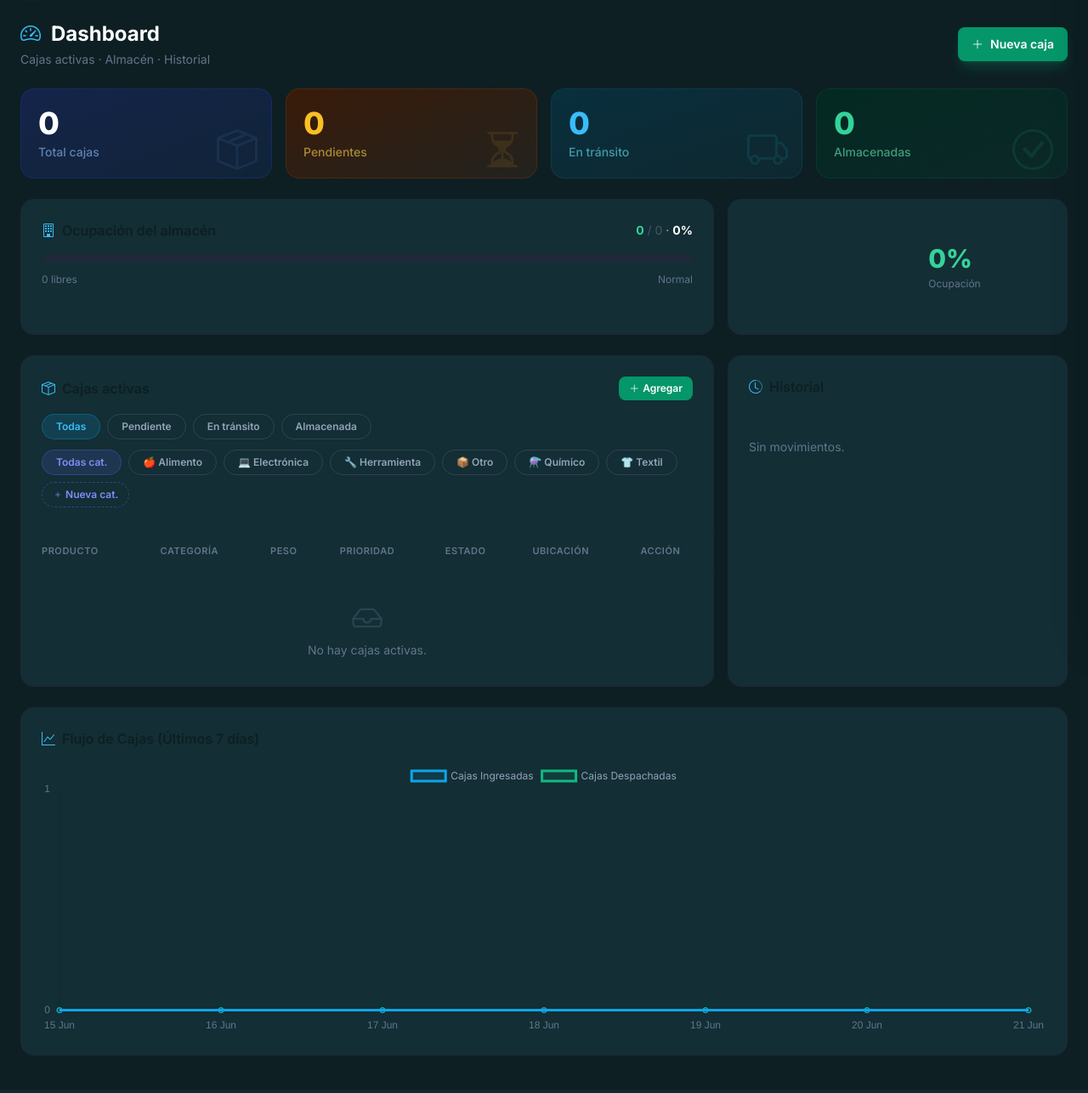
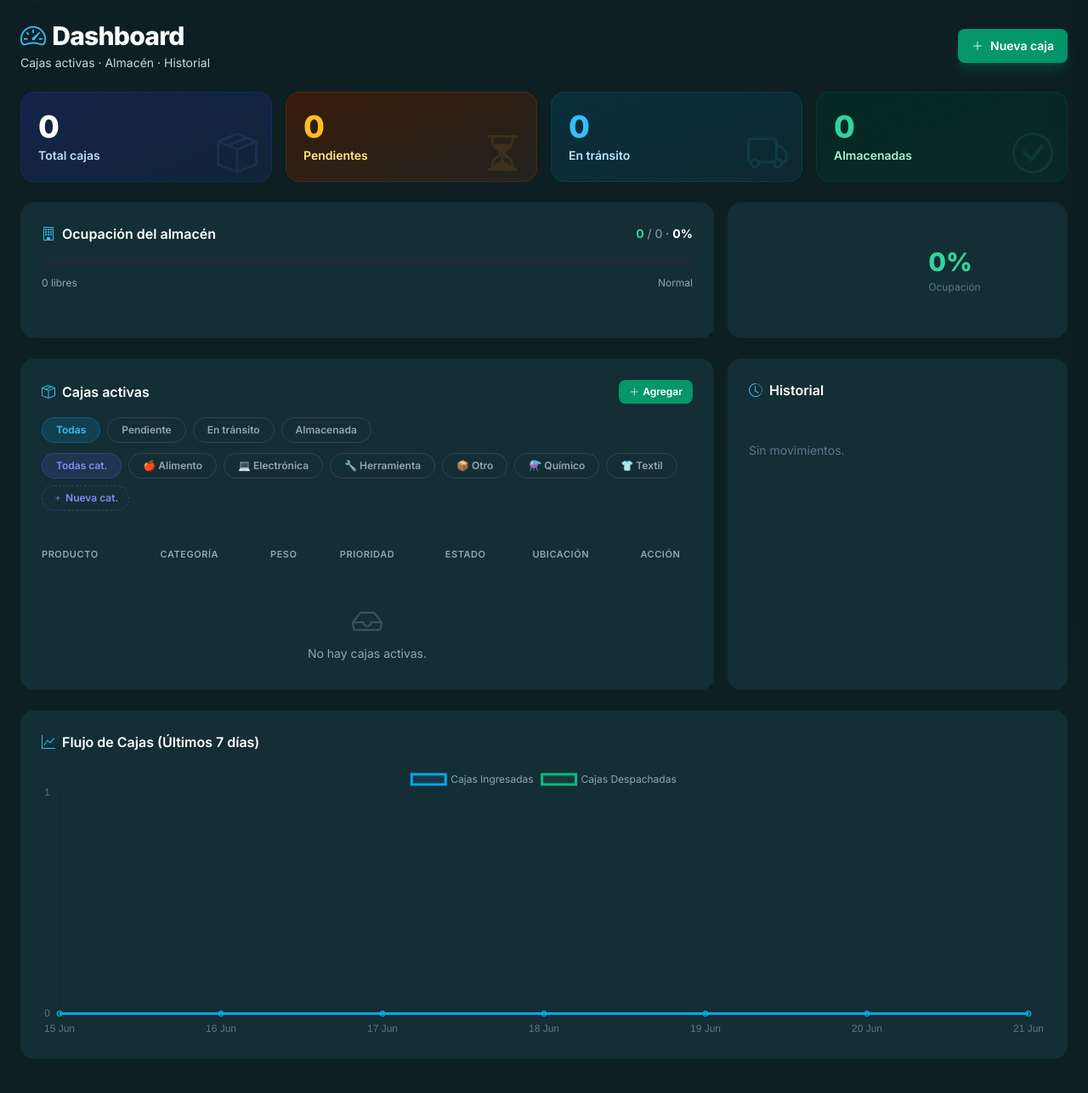
Before and after one commit to mzl-commits/logismart, a Django app: page / in a window 1280 px wide. Shown: the part 64-1350 px from the top of the page at 85% size. Run offline with Django 5.2, Linux system fonts and the light colour scheme; a user stored in the database is signed in; data comes from the database, SQL or seed files in the repository; data that the repository does not hold is empty; parts of the project's set-up code (start-up, migrations or seed data) failed here and were passed over; some libraries are stand-ins or nearby versions.

Commit message:
fix(frontend): resolver bloqueo de navbar, botones de nueva caja y colores del dashboard

```diff
--- a/clasificacion/templates/clasificacion/almacen_visual.html
+++ b/clasificacion/templates/clasificacion/almacen_visual.html
@@ -409,10 +409,7 @@ document.addEventListener('DOMContentLoaded', async () => {
                 lastUbisHash = newUbisHash;
             }
 
-            // Auto-avanzar carro si está en movimiento
-            if (carroGlobal?.estado === 'moviendo') {
-                await fetch('/api/carro/avanzar/', { method: 'POST', headers: { 'X-CSRFToken': getCookie('csrftoken') } });
-            }
+
         } catch(e) { /* silencio en polling */ }
     }, 1500);
 });
--- a/clasificacion/templates/clasificacion/base.html
+++ b/clasificacion/templates/clasificacion/base.html
@@ -141,7 +141,8 @@
             <button class="px-3 py-1.5 rounded-lg text-sm font-medium flex items-center gap-1.5 transition-all {% if request.path == '/configuracion/' or request.path == '/administracion/' %}text-white bg-[#2D4A53]/50{% else %}text-[#69818D] hover:text-[#AFB3B7] hover:bg-[#2D4A53]/20{% endif %}">
                 <i class="bi bi-shield-lock"></i> Admin <i class="bi bi-chevron-down text-[10px]"></i>
             </button>
-            <div class="nav-dropdown absolute top-full left-0 mt-2 w-48 bg-[#132E35] border border-[#2D4A53]/80 rounded-xl shadow-2xl shadow-black/40 py-1.5 z-[1060]">
+            <div class="nav-dropdown absolute top-full left-0 pt-2 w-48 z-[1060]">
+                <div class="bg-[#132E35] border border-[#2D4A53]/80 rounded-xl shadow-2xl shadow-black/40 py-1.5">
                     <a href="/configuracion/" class="flex items-center gap-2.5 px-4 py-2.5 text-sm text-[#69818D] hover:text-white hover:bg-[#2D4A53]/30 transition-colors no-underline {% if request.path == '/configuracion/' %}text-white bg-[#2D4A53]/30{% endif %}">
                         <i class="bi bi-robot"></i> Robot AGV
                     </a>
@@ -154,6 +155,8 @@
                     </a>
                 </div>
             </div>
+        </div>
+
         {% endif %}
 
         <!-- Suscripción (siempre visible) -->
--- a/clasificacion/templates/clasificacion/dashboard.html
+++ b/clasificacion/templates/clasificacion/dashboard.html
@@ -5,10 +5,10 @@
 <!-- Header -->
 <div class="flex flex-col sm:flex-row gap-4 justify-between sm:items-center mb-6 fade-in">
     <div>
-        <h2 class="text-2xl font-bold text-white flex items-center gap-3">
+        <h1 class="text-3xl font-extrabold text-white tracking-tight flex items-center gap-2">
             <i class="bi bi-speedometer2 text-sky-400"></i> Dashboard
-        </h2>
-        <p class="text-slate-500 text-sm mt-1">Cajas activas · Almacén · Historial</p>
+        </h1>
+        <p class="text-slate-300 text-sm mt-1">Cajas activas · Almacén · Historial</p>
     </div>
     <div>
         <a href="/nueva-caja/" class="bg-emerald-600 hover:bg-emerald-500 text-white text-sm font-semibold px-4 py-2.5 rounded-lg flex items-center justify-center gap-2 shadow-lg shadow-emerald-500/20 hover:shadow-emerald-500/30 transition-all hover:-translate-y-0.5 no-underline w-full sm:w-auto">
@@ -21,22 +21,22 @@
 <div class="grid grid-cols-1 sm:grid-cols-2 lg:grid-cols-4 gap-4 mb-6">
     <div class="fade-in relative overflow-hidden rounded-2xl p-5 bg-gradient-to-br from-blue-950/80 to-blue-900/20 border border-blue-800/30 group hover:border-blue-700/50 transition-colors">
         <div class="text-4xl font-extrabold text-white">{{ total_cajas }}</div>
-        <div class="text-sm font-medium text-blue-300/60 mt-1">Total cajas</div>
+        <div class="text-sm font-semibold text-blue-200 mt-1">Total cajas</div>
         <i class="bi bi-box-seam absolute right-4 bottom-2 text-5xl text-blue-400/10 group-hover:text-blue-400/20 transition-colors"></i>
     </div>
     <div class="fade-in fade-d1 relative overflow-hidden rounded-2xl p-5 bg-gradient-to-br from-amber-950/80 to-amber-900/20 border border-amber-800/30 group hover:border-amber-700/50 transition-colors">
         <div class="text-4xl font-extrabold text-amber-400">{{ cajas_pendientes }}</div>
-        <div class="text-sm font-medium text-amber-300/60 mt-1">Pendientes</div>
+        <div class="text-sm font-semibold text-amber-200 mt-1">Pendientes</div>
         <i class="bi bi-hourglass-split absolute right-4 bottom-2 text-5xl text-amber-400/10 group-hover:text-amber-400/20 transition-colors"></i>
     </div>
     <div class="fade-in fade-d2 relative overflow-hidden rounded-2xl p-5 bg-gradient-to-br from-cyan-950/80 to-cyan-900/20 border border-cyan-800/30 group hover:border-cyan-700/50 transition-colors">
         <div class="text-4xl font-extrabold text-sky-400">{{ cajas_transito }}</div>
-        <div class="text-sm font-medium text-cyan-300/60 mt-1">En tránsito</div>
+        <div class="text-sm font-semibold text-sky-200 mt-1">En tránsito</div>
         <i class="bi bi-truck absolute right-4 bottom-2 text-5xl text-cyan-400/10 group-hover:text-cyan-400/20 transition-colors"></i>
     </div>
     <div class="fade-in fade-d3 relative overflow-hidden rounded-2xl p-5 bg-gradient-to-br from-emerald-950/80 to-emerald-900/20 border border-emerald-800/30 group hover:border-emerald-700/50 transition-colors">
         <div class="text-4xl font-extrabold text-emerald-400">{{ cajas_almacenadas }}</div>
-        <div class="text-sm font-medium text-emerald-300/60 mt-1">Almacenadas</div>
+        <div class="text-sm font-semibold text-emerald-200 mt-1">Almacenadas</div>
         <i class="bi bi-check-circle absolute right-4 bottom-2 text-5xl text-emerald-400/10 group-hover:text-emerald-400/20 transition-colors"></i>
     </div>
 </div>
@@ -45,13 +45,13 @@
 <div class="grid grid-cols-1 lg:grid-cols-3 gap-4 mb-6 fade-in fade-d1">
     <div class="lg:col-span-2 bg-surface rounded-2xl border border-slate-800/60 p-6">
         <div class="flex justify-between items-center mb-4">
-            <span class="text-base font-semibold flex items-center gap-2"><i class="bi bi-building text-sky-400"></i> Ocupación del almacén</span>
-            <span class="text-sm"><span class="{% if pct_ocupacion >= 90 %}text-red-500{% elif pct_ocupacion >= 70 %}text-amber-500{% else %}text-emerald-400{% endif %} font-bold">{{ ubicaciones_ocupadas }}</span><span class="text-slate-600"> / {{ total_ubicaciones }}</span> · <strong class="text-white">{{ pct_ocupacion }}%</strong></span>
+            <span class="text-base font-semibold text-white flex items-center gap-2"><i class="bi bi-building text-sky-400"></i> Ocupación del almacén</span>
+            <span class="text-sm"><span class="{% if pct_ocupacion >= 90 %}text-red-500{% elif pct_ocupacion >= 70 %}text-amber-500{% else %}text-emerald-400{% endif %} font-bold">{{ ubicaciones_ocupadas }}</span><span class="text-slate-400"> / {{ total_ubicaciones }}</span> · <strong class="text-white">{{ pct_ocupacion }}%</strong></span>
         </div>
         <div class="h-2.5 bg-slate-800 rounded-full overflow-hidden">
             <div class="h-full rounded-full transition-all duration-700 {% if pct_ocupacion >= 90 %}bg-gradient-to-r from-red-600 to-red-500{% elif pct_ocupacion >= 70 %}bg-gradient-to-r from-amber-500 to-amber-400{% else %}bg-gradient-to-r from-emerald-500 to-teal-500{% endif %}" style="width:{{ pct_ocupacion }}%"></div>
         </div>
-        <div class="flex justify-between mt-3 text-xs text-slate-500">
+        <div class="flex justify-between mt-3 text-xs text-slate-400">
             <span>{{ ubicaciones_libres }} libres</span>
             <span>{% if pct_ocupacion >= 90 %}⚠️ Crítico{% elif pct_ocupacion >= 70 %}Capacidad alta{% else %}Normal{% endif %}</span>
         </div>
@@ -73,7 +73,7 @@
     <div class="lg:col-span-2 bg-surface rounded-2xl border border-slate-800/60 overflow-hidden">
         <div class="p-6 border-b border-slate-800/60">
             <div class="flex items-center justify-between mb-4">
-                <span class="text-base font-semibold flex items-center gap-2"><i class="bi bi-box-seam text-sky-400"></i> Cajas activas</span>
+                <span class="text-base font-semibold text-white flex items-center gap-2"><i class="bi bi-box-seam text-sky-400"></i> Cajas activas</span>
                 <a href="/nueva-caja/" class="bg-emerald-600 hover:bg-emerald-500 text-white text-xs font-semibold px-3 py-1.5 rounded-lg flex items-center gap-1 transition-colors no-underline"><i class="bi bi-plus-lg"></i> Agregar</a>
             </div>
 
@@ -100,13 +100,13 @@
             <table class="w-full text-sm">
                 <thead>
                     <tr class="border-b border-slate-800/60">
-                        <th class="text-left text-[11px] font-semibold uppercase tracking-wider text-slate-500 px-6 py-4">Producto</th>
-                        <th class="hidden md:table-cell text-left text-[11px] font-semibold uppercase tracking-wider text-slate-500 px-4 py-4">Categoría</th>
-                        <th class="hidden md:table-cell text-left text-[11px] font-semibold uppercase tracking-wider text-slate-500 px-4 py-4">Peso</th>
-                        <th class="text-left text-[11px] font-semibold uppercase tracking-wider text-slate-500 px-4 py-4">Prioridad</th>
-                        <th class="text-left text-[11px] font-semibold uppercase tracking-wider text-slate-500 px-4 py-4">Estado</th>
-                        <th class="hidden md:table-cell text-left text-[11px] font-semibold uppercase tracking-wider text-slate-500 px-4 py-4">Ubicación</th>
-                        <th class="text-left text-[11px] font-semibold uppercase tracking-wider text-slate-500 px-4 py-4">Acción</th>
+                        <th class="text-left text-[11px] font-semibold uppercase tracking-wider text-slate-400 px-6 py-4">Producto</th>
+                        <th class="hidden md:table-cell text-left text-[11px] font-semibold uppercase tracking-wider text-slate-400 px-4 py-4">Categoría</th>
+                        <th class="hidden md:table-cell text-left text-[11px] font-semibold uppercase tracking-wider text-slate-400 px-4 py-4">Peso</th>
+                        <th class="text-left text-[11px] font-semibold uppercase tracking-wider text-slate-400 px-4 py-4">Prioridad</th>
+                        <th class="text-left text-[11px] font-semibold uppercase tracking-wider text-slate-400 px-4 py-4">Estado</th>
+                        <th class="hidden md:table-cell text-left text-[11px] font-semibold uppercase tracking-wider text-slate-400 px-4 py-4">Ubicación</th>
+                        <th class="text-left text-[11px] font-semibold uppercase tracking-wider text-slate-400 px-4 py-4">Acción</th>
                     </tr>
                 </thead>
                 <tbody id="tabla-body" class="divide-y divide-slate-800/40">
@@ -114,8 +114,8 @@
                     <tr class="hover:bg-white/[.02] transition-colors" data-estado="{{ caja.estado }}" data-cat="{{ caja.categoria }}">
                         <td class="px-6 py-3">
                             <div class="font-medium text-slate-200 text-base">{{ caja.producto }}{% if caja.es_fragil %} <span title="Frágil">🔷</span>{% endif %}</div>
-                            <div class="text-xs text-slate-500">{{ caja.id }}</div>
-                            <div class="text-xs text-slate-400 flex flex-wrap gap-x-2 mt-1 md:hidden">
+                            <div class="text-xs text-slate-400">{{ caja.id }}</div>
+                            <div class="text-xs text-slate-300 flex flex-wrap gap-x-2 mt-1 md:hidden">
                                 <span>Cat: {{ caja.categoria }}</span>
                                 <span>· {{ caja.peso_kg }} kg</span>
                                 {% if caja.estado != 'pendiente' %}
@@ -123,7 +123,7 @@
                                 {% endif %}
                             </div>
                         </td>
-                        <td class="hidden md:table-cell px-4 py-3 text-sm text-slate-400">{{ caja.categoria }}</td>
+                        <td class="hidden md:table-cell px-4 py-3 text-sm text-slate-300">{{ caja.categoria }}</td>
                         <td class="hidden md:table-cell px-4 py-3 text-sm text-slate-300">{{ caja.peso_kg }} kg</td>
                         <td class="px-4 py-3">
                             <span class="px-2.5 py-1 rounded-md text-xs font-semibold
@@ -147,9 +147,9 @@
                             {% if caja.estado == 'pendiente' %}
                                 <span class="px-2.5 py-1 rounded-md text-xs font-semibold bg-sky-500/10 text-sky-400 border border-sky-500/20" id="rec-{{ caja.id }}">—</span>
                             {% elif caja.id_ubicacion %}
-                                <span class="text-sm text-slate-400">{{ caja.id_ubicacion }}</span>
+                                <span class="text-sm text-slate-300">{{ caja.id_ubicacion }}</span>
                             {% else %}
-                                <span class="text-slate-600 text-sm">—</span>
+                                <span class="text-slate-400 text-sm">—</span>
                             {% endif %}
                         </td>
                         <td class="px-4 py-3">
@@ -169,7 +169,7 @@
                         </td>
                     </tr>
                 {% empty %}
-                    <tr><td colspan="7" class="text-center text-slate-500 py-8">
+                    <tr><td colspan="7" class="text-center text-slate-400 py-8">
                          <i class="bi bi-inbox text-4xl block mb-2 opacity-30"></i>No hay cajas activas.
                     </td></tr>
                 {% endfor %}
@@ -181,7 +181,7 @@
     <!-- Historial -->
     <div class="bg-surface rounded-2xl border border-slate-800/60 overflow-hidden flex flex-col">
         <div class="p-6 border-b border-slate-800/60 shrink-0">
-            <span class="text-base font-semibold flex items-center gap-2"><i class="bi bi-clock-history text-sky-400"></i> Historial</span>
+            <span class="text-base font-semibold text-white flex items-center gap-2"><i class="bi bi-clock-history text-sky-400"></i> Historial</span>
         </div>
         <div class="p-6 space-y-5 overflow-y-auto flex-1 max-h-[500px]">
             {% for log in historial_reciente %}
@@ -193,9 +193,9 @@
                     {% else %}bg-amber-500{% endif %}">
                 </div>
                 <div class="text-sm font-semibold text-white">{{ log.id_caja.id }}</div>
-                <div class="text-xs text-slate-500 flex items-center gap-1.5 mt-1">
+                <div class="text-xs text-slate-400 flex items-center gap-1.5 mt-1">
                     {{ log.estado_anterior }}
-                    <i class="bi bi-arrow-right text-[9px] text-slate-600"></i>
+                    <i class="bi bi-arrow-right text-[9px] text-slate-500"></i>
                     <span class="px-1.5 py-0.5 rounded text-[10px] font-semibold
                         {% if log.estado_nuevo == 'almacenada' %}bg-emerald-600/20 text-emerald-400
                         {% elif log.estado_nuevo == 'en_transito' %}bg-sky-600/20 text-sky-400
@@ -203,9 +203,9 @@
                         {% else %}bg-amber-600/20 text-amber-400{% endif %}">
                         {{ log.estado_nuevo }}
                     </span>
-                    {% if log.id_usuario %}<span class="text-slate-600 ml-1">· {{ log.id_usuario.nombre }}</span>{% endif %}
+                    {% if log.id_usuario %}<span class="text-slate-400 ml-1">· {{ log.id_usuario.nombre }}</span>{% endif %}
                 </div>
-                <div class="text-[11px] text-slate-600 mt-1">{{ log.fecha_cambio|date:"d/m H:i" }}</div>
+                <div class="text-[11px] text-slate-400 mt-1">{{ log.fecha_cambio|date:"d/m H:i" }}</div>
             </div>
             {% empty %}
             <p class="text-slate-500 text-sm">Sin movimientos.</p>
@@ -216,7 +216,7 @@
 
 <!-- Gráfico -->
 <div class="bg-surface rounded-2xl border border-slate-800/60 p-6 fade-in fade-d3 mb-4">
-    <div class="text-base font-semibold flex items-center gap-2 mb-4"><i class="bi bi-graph-up text-sky-400"></i> Flujo de Cajas (Últimos 7 días)</div>
+    <div class="text-base font-semibold text-white flex items-center gap-2 mb-4"><i class="bi bi-graph-up text-sky-400"></i> Flujo de Cajas (Últimos 7 días)</div>
     <div style="position: relative; height: 320px; width: 100%;">
         <canvas id="flujoChart"></canvas>
     </div>
```
Also changed, not shown: clasificacion/templates/clasificacion/configuracion.html (+17 -17 lines), clasificacion/templates/clasificacion/nueva_caja.html (+113 -18 lines), clasificacion/views.py (+37 -10 lines). Lines whose indentation alone changed are shown as unchanged.
